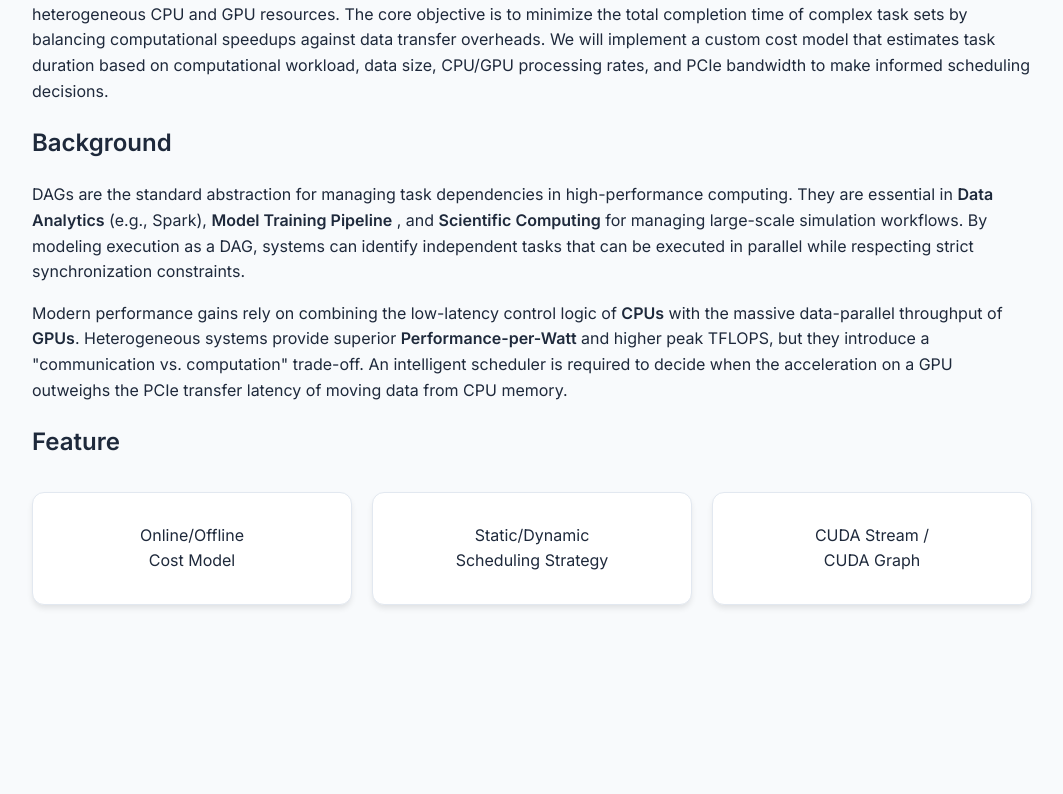
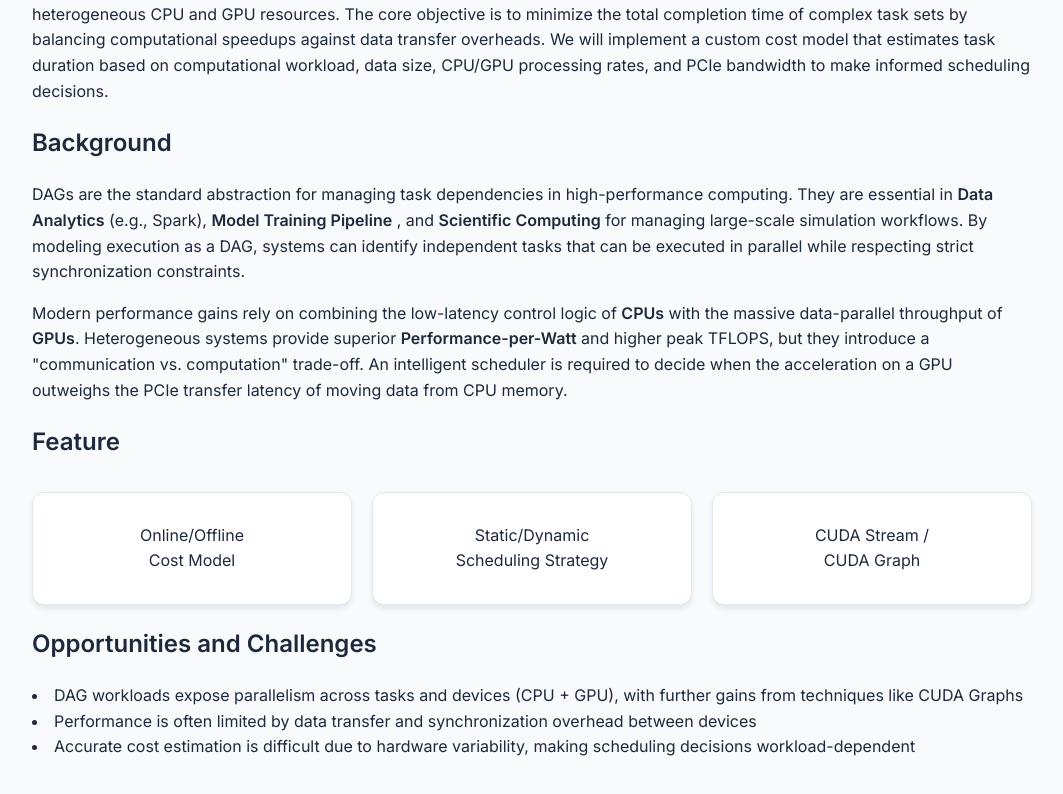
Before and after one commit to rulihongran/15618-project-webpage, a plain HTML site: page index.html in a window 1280 px wide. Shown: the part 574-1368 px from the top of the page, without its empty margins (108-1171 px from the left). Before the commit the page ends 1219 px from the top, so only its background shows below. Drawn offline with Linux system fonts and the light colour scheme.

Commit message:
Add challenges

```diff
--- a/index.html
+++ b/index.html
@@ -61,6 +61,13 @@
                 <div class="card">Static/Dynamic <br> Scheduling Strategy</div>
                 <div class="card">CUDA Stream / <br>CUDA Graph</div>
             </div>
+            <h2>Opportunities and Challenges</h2>
+            <p>
+                <li>DAG workloads expose parallelism across tasks and devices (CPU + GPU), with further gains from techniques like CUDA Graphs
+                <li>Performance is often limited by data transfer and synchronization overhead between devices
+                <li>Accurate cost estimation is difficult due to hardware variability, making scheduling decisions workload-dependent
+            </p>
+
 
         </div>
 
```
